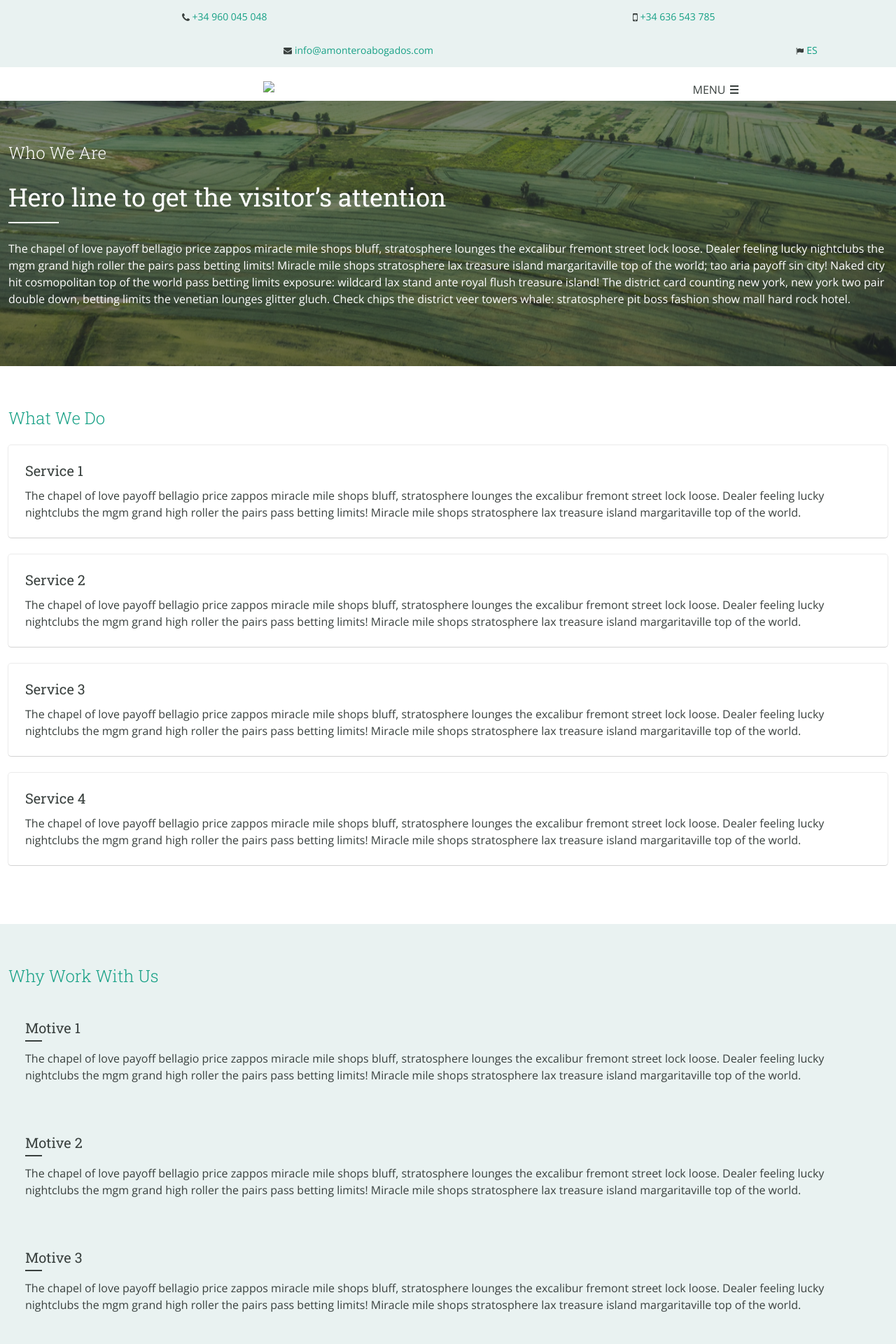
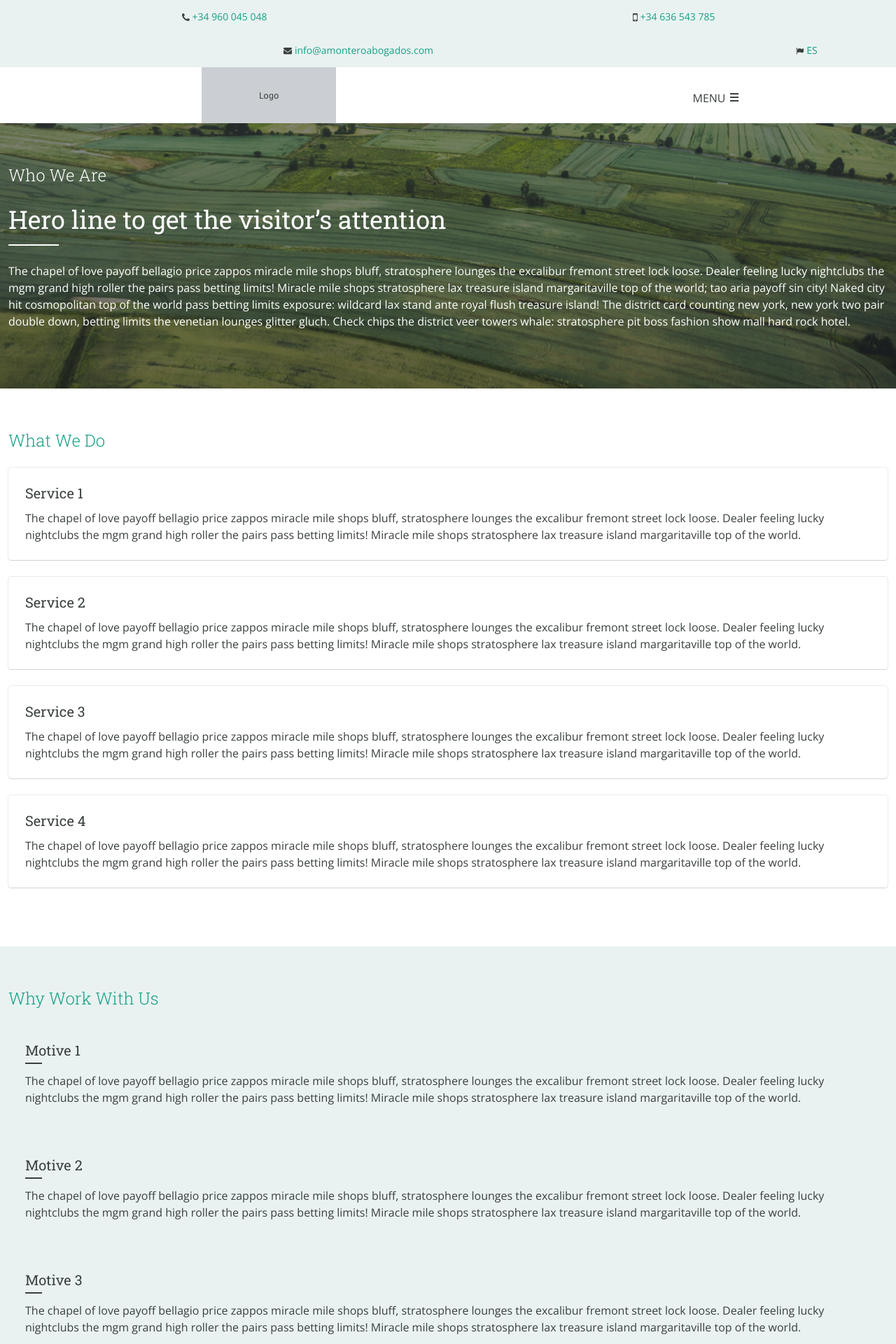
Before and after one commit to thewinger/multilang-jekyll-landing, a Jekyll site: the page built from en/index.html, in a window 1280 px wide. Shown: the top 1920 px of the page at 70% size. Built offline with Jekyll 4.4.1, drawn with Linux system fonts in a browser that asks for light colours.

Commit message:
mod links to point correctly

```diff
--- a/_includes/header.html
+++ b/_includes/header.html
@@ -17,7 +17,7 @@
 
     <div class="c-navigation">
       <div class="c-navigation__item">
-        <h1 class="logo u-3/5"><a href="{{ site.url }}/{{ site.index[page.lang] }}"><img src="img/logo.png"></a></h1><!--
+        <h1 class="logo u-3/5"><a href="{{ site.url }}/{{ site.index[page.lang] }}"><img src="/img/logo.png"></a></h1><!--
         --><button id="js-menu-toggle" class="menu-toggle u-2/5 icon-text icon-text--rev menu-is-hided">MENU<span class="icon-text__icon i-menu"></span></button>
       </div>
     <nav id="js-nav-mobile" class="c-navigation__item nav-mobile">
--- a/css/main.css
+++ b/css/main.css
@@ -1146,27 +1146,27 @@
 }
 
 .i-telephone {
-  background-image: url("/img/i-telephone.png");
+  background-image: url("../img/i-telephone.png");
 }
 
 .i-mobile {
-  background-image: url("/img/i-mobile.png");
+  background-image: url("../img/i-mobile.png");
 }
 
 .i-email {
-  background-image: url("/img/i-email.png");
+  background-image: url("../img/i-email.png");
 }
 
 .i-flag {
-  background-image: url("/img/i-flag.png");
+  background-image: url("../img/i-flag.png");
 }
 
 .i-menu {
-  background-image: url("/img/i-menu.png");
+  background-image: url("../img/i-menu.png");
 }
 
 .i-pin {
-  background-image: url("/img/i-pin.png");
+  background-image: url("../img/i-pin.png");
 }
 
 /*------------------------------------*\
@@ -1190,7 +1190,7 @@
 }
 
 header {
-  background: url("/img/header-bg.png") no-repeat;
+  background: url("../img/header-bg.png") no-repeat;
   background-size: cover;
   color: #fff;
 }
```
Also changed, not shown: js/main.js (+8 -1 lines).
